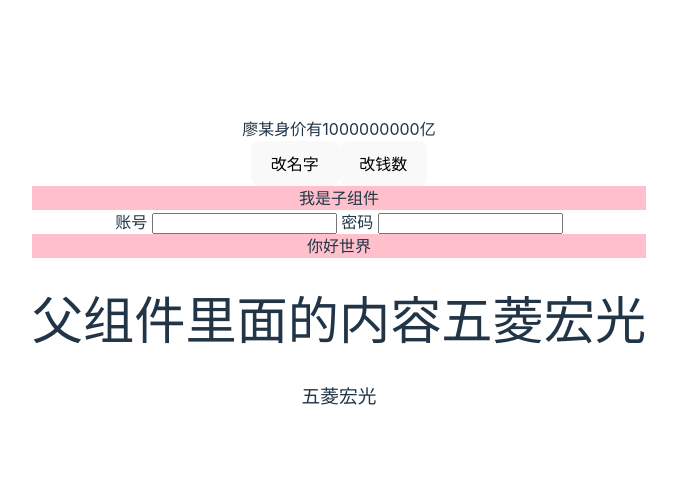
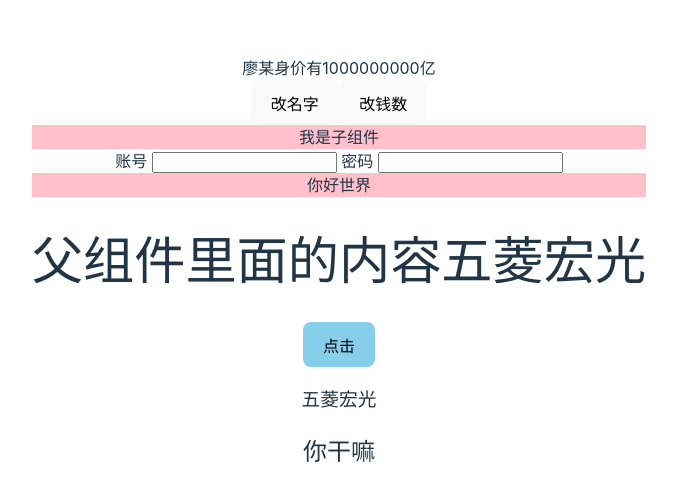
Before and after one commit to freeboy11/Vue3, a Vue app: page / in a window 1280 px wide. Shown: the part 127-628 px from the top of the page, without its empty margins (301-978 px from the left). Built offline with nearby package versions, Linux system fonts and the light colour scheme.

Commit message:
feat:子传父

```diff
--- a/src/App.vue
+++ b/src/App.vue
@@ -2,15 +2,19 @@
   <div>{{ student.name }}身价有{{ student.info.social }}亿</div>
   <button @click="changName">改名字</button>
   <button @click="changSocial">改钱数</button>
-  <myForm ref="Form" :car="car"></myForm>
+  <myForm ref="Form" :car="car" @myColor="myColor"></myForm>
   <h3>{{ car }}</h3>
+  <h2>你干嘛</h2>
 </template>
 <script setup>
 import myForm from "./components/myForm.vue";
 import { onMounted, ref, watch } from "vue";
 const car = ref("五菱宏光");
-
 const Form = ref(null);
+// 父组件接受到子组件
+const myColor = (data) => {
+  console.log("子传父", data);
+};
 onMounted(() => {
   console.log("myForm", myForm);
   console.log("使用的是子组件里面的msg", Form.value.msg);
--- a/src/components/myForm.vue
+++ b/src/components/myForm.vue
@@ -3,6 +3,7 @@
   <form>账号 <input type="text" /> 密码 <input type="text" /></form>
   <div>{{ msg }}</div>
   <h1>父组件里面的内容{{ car }}</h1>
+  <button @click="changcolor">点击</button>
 </template>
 <script setup>
 import { ref } from "vue";
@@ -11,10 +12,19 @@
 defineExpose({ msg });
 // 接收父组件里面的内容
 defineProps({ car: String });
+// 子传父
+// 获取emit
+const emit = defineEmits(["myColor"]);
+const changcolor = () => {
+  emit("myColor", "你干嘛");
+};
 </script>
 
 <style scoped>
 div {
   background-color: pink;
 }
+button {
+  background-color: skyblue;
+}
 </style>
```
